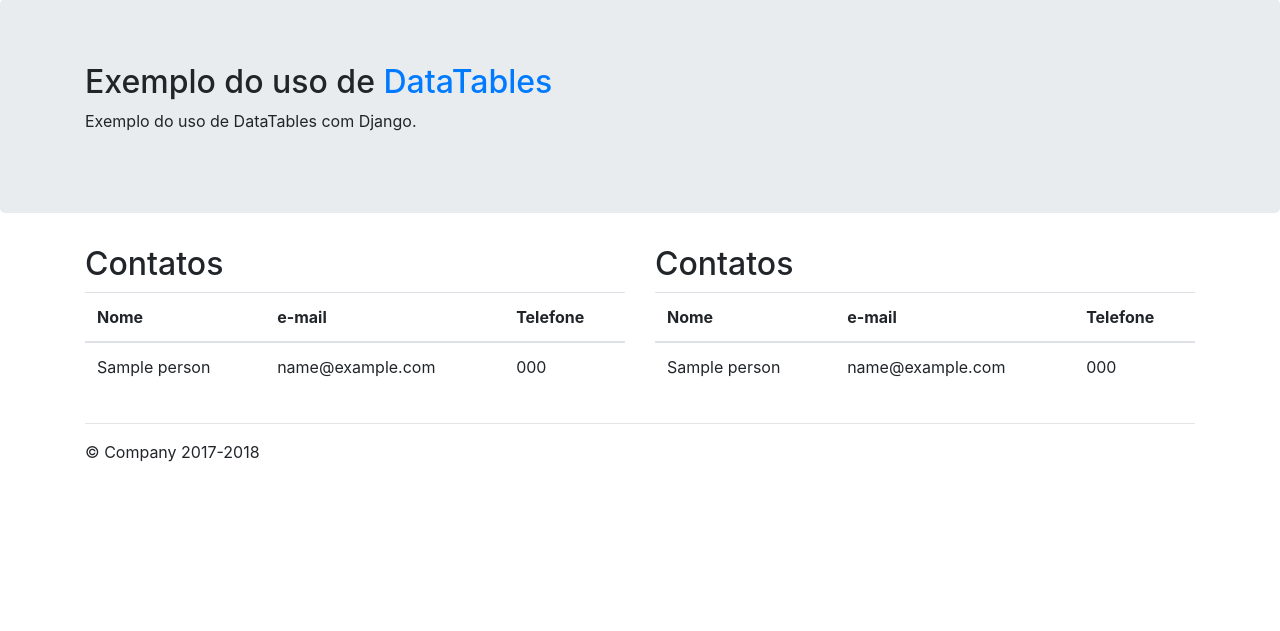
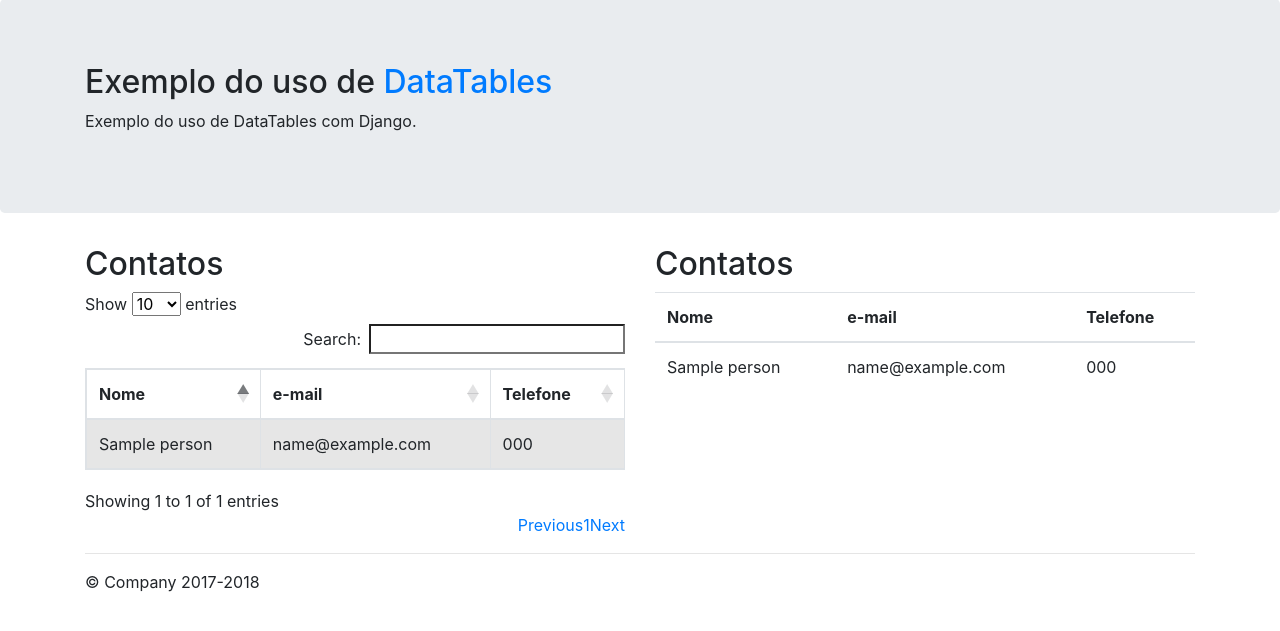
Before and after one commit to rg3915/django-datatables-experiment, a Django app: template myproject/core/templates/index.html in a window 1280 px wide. Shown: the part 57-688 px from the top of the page. Run offline with Django 3.2, Linux system fonts and the light colour scheme; the template is opened without the code that fills it: values that come from a table or form of the project are taken from there, others are empty; tables that the repository leaves empty hold one stand-in row (values such as "Sample post"); parts of the project's set-up code (start-up, migrations or seed data) failed here and were passed over; some libraries are stand-ins or nearby versions.

Commit message:
myTable1 com DataTables simples.

```diff
--- a/myproject/core/templates/base.html
+++ b/myproject/core/templates/base.html
@@ -13,6 +13,10 @@
 
   <!-- Font-awesome -->
   <link rel="stylesheet" href="https://maxcdn.bootstrapcdn.com/font-awesome/4.7.0/css/font-awesome.min.css">
+
+  <link rel="stylesheet" href="https://cdn.datatables.net/1.10.19/css/dataTables.bootstrap4.min.css">
+
+  <link rel="stylesheet" href="https://cdnjs.cloudflare.com/ajax/libs/twitter-bootstrap/4.1.1/css/bootstrap.css">
 
   <title>DataTables example</title>
 
@@ -40,5 +44,8 @@
   <!-- jQuery first, then Popper.js, then Bootstrap JS -->
   <script src="https://code.jquery.com/jquery-3.2.1.slim.min.js" integrity="sha384-KJ3o2DKtIkvYIK3UENzmM7KCkRr/rE9/Qpg6aAZGJwFDMVNA/GpGFF93hXpG5KkN" crossorigin="anonymous"></script>
   <script src="https://maxcdn.bootstrapcdn.com/bootstrap/4.0.0/js/bootstrap.min.js" integrity="sha384-JZR6Spejh4U02d8jOt6vLEHfe/JQGiRRSQQxSfFWpi1MquVdAyjUar5+76PVCmYl" crossorigin="anonymous"></script>
+  <script src="//cdn.datatables.net/1.10.19/js/jquery.dataTables.min.js"></script>
+
+  {% block js %}{% endblock js %}
 </body>
 </html>
--- a/myproject/core/templates/index.html
+++ b/myproject/core/templates/index.html
@@ -16,7 +16,7 @@
   <div class="row">
     <div class="col-md-6">
       <h2>Contatos</h2>
-      <table class="table">
+      <table id="myTable1" class="table table-striped table-bordered">
         <thead>
           <tr>
             <th>Nome</th>
@@ -63,3 +63,13 @@
 </div> <!-- /container -->
 
 {% endblock content %}
+
+{% block js %}
+
+<script>
+  $(document).ready( function () {
+    $('#myTable1').DataTable();
+  });
+</script>
+
+{% endblock js %}
```
